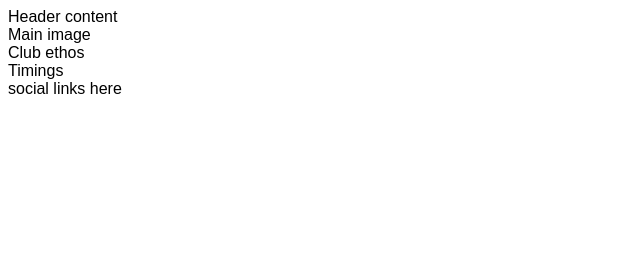
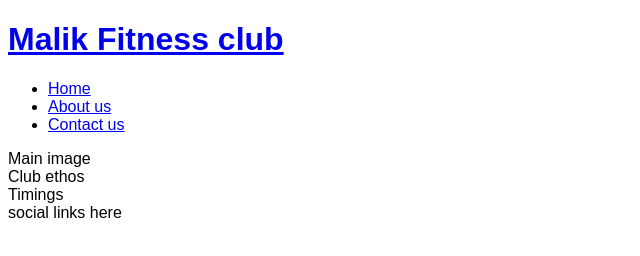
Before and after one commit to Malik784/Malik-Fitness-club, a plain HTML site: page index.html in a window 1280 px wide. Shown: the whole page, without its empty margins (0-640 px from the left). Drawn offline with Linux system fonts and the light colour scheme.

Commit message:
Add basic header structure

```diff
--- a/index.html
+++ b/index.html
@@ -1,5 +1,6 @@
 <!DOCTYPE html>
 <html lang="en">
+
 <head>
     <meta charset="UTF-8">
     <meta http-equiv="X-UA-Compatible" content="IE=edge">
@@ -10,11 +11,35 @@
     <link rel="stylesheet" href="assets/css/style.css">
     <title>Malik Fitness club</title>
 </head>
+
 <body>
-    <header>Header content</header>
+    <header><a href="index.html">
+            <h1>Malik Fitness club</h1>
+        </a>
+        <nav>
+            <ul>
+                <li>
+                    <a href="index.html">Home</a>
+                </li>
+                <li>
+                    <a href="#">About us</a>
+                </li>
+                <li><a href="#">Contact us</a></li>
+
+
+
+            </ul>
+
+
+
+        </nav>
+
+
+    </header>
     <section>Main image</section>
     <section>Club ethos</section>
     <section>Timings</section>
     <footer>social links here</footer>
 </body>
+
 </html>
```
Also changed, not shown: 1 other file.
